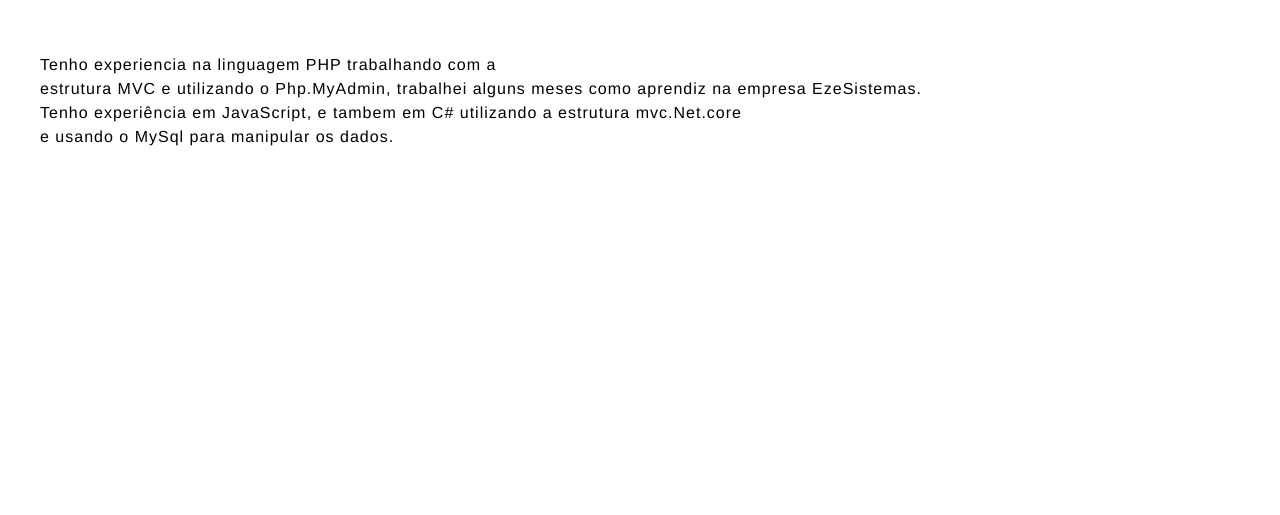
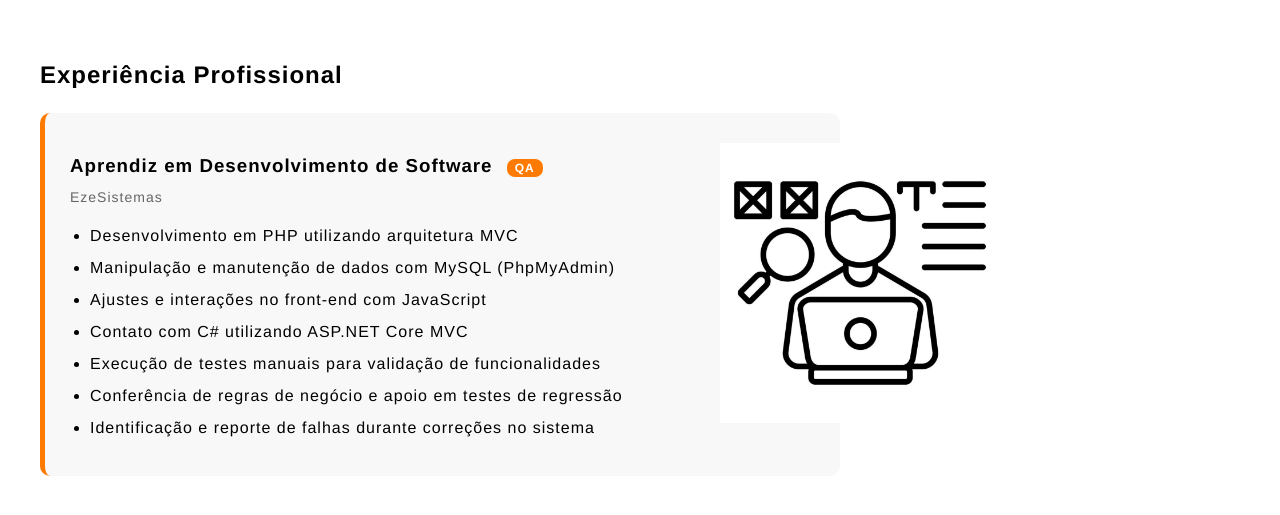
Before and after one commit to MatheusRieper/MeuPortifolio, a plain HTML site: page experiences.html in a window 1280 px wide. Shown: the part 83-598 px from the top of the page. Drawn offline with Linux system fonts and the light colour scheme.

Commit message:
atualização

```diff
--- a/experiences.html
+++ b/experiences.html
@@ -1,16 +1,18 @@
 <!DOCTYPE html>
 <html lang="pt-br">
+
 <head>
     <meta charset="UTF-8">
     <meta name="viewport" content="width=device-width, initial-scale=1.0">
     <link rel="stylesheet" href="style.css">
     <title>Portifólio Matheus</title>
 </head>
+
 <body>
 
-<!-- Aqui fica o menu, em todas as minhas paginas eu vou deixar ela igual-->
+    <!-- Aqui fica o menu, em todas as minhas paginas eu vou deixar ela igual-->
     <header>
-        <p class="logo"><b> <span class="ma" >Math</span>eus /QA</b></p>
+        <p class="logo"><b> <span class="ma">Math</span>eus /QA</b></p>
         <nav class="menu">
             <ul>
                 <li>
@@ -26,16 +28,36 @@
     <!-- acaba aqui  -->
 
     <!-- Minhas Experiencias -->
+
     <main>
-        <p>
-            Tenho experiencia na linguagem PHP trabalhando com a <br>
-            estrutura MVC e utilizando o Php.MyAdmin, trabalhei alguns
-            meses como aprendiz na empresa EzeSistemas. <br>
-            Tenho experiência em JavaScript, e tambem em C# utilizando a estrutura mvc.Net.core <br>
-            e usando o MySql para manipular os dados.
-        <p>
+
+        <section class="experience">
+
+            <h2>Experiência Profissional</h2>
+
+            <div class="experience-card">
+
+                <img class="exp" src="img/experiencia.jpg" alt="matheus">
+
+                <h3>Aprendiz em Desenvolvimento de Software <span class="qa-tag">QA</span></h3>
+
+                <span class="company">EzeSistemas</span>
+
+                <ul>
+                    <li>Desenvolvimento em PHP utilizando arquitetura MVC</li>
+                    <li>Manipulação e manutenção de dados com MySQL (PhpMyAdmin)</li>
+                    <li>Ajustes e interações no front-end com JavaScript</li>
+                    <li>Contato com C# utilizando ASP.NET Core MVC</li>
+                    <li>Execução de testes manuais para validação de funcionalidades</li>
+                    <li>Conferência de regras de negócio e apoio em testes de regressão</li>
+                    <li>Identificação e reporte de falhas durante correções no sistema</li>
+                </ul>
+            </div>
+
+        </section>
+
     </main>
 
+</body>
 
-</body>
 </html>
--- a/style.css
+++ b/style.css
@@ -1,66 +1,88 @@
-body{
+body {
     margin: 0%;
     font-family: 'Franklin Gothic Medium', 'Arial Narrow', Arial, sans-serif;
     height: 100vh;
 }
-.ma{
+
+.ma {
     color: rgb(238, 82, 9);
-    text-shadow: 4px 2px 2px  rgb(7, 7, 7) ;
+    text-shadow: 4px 2px 2px rgb(7, 7, 7);
 }
-.logo{
+
+.logo {
     font-size: 25px;
     position: absolute;
     padding: 2px;
     margin-left: 10%;
     color: rgb(244, 244, 243);
 }
-.menu{
+
+.menu {
     display: inline-block;
     margin-left: 32%;
     padding: 15px;
 }
-.menu ul li{
+
+.menu ul li {
     list-style: none;
 }
+
 .menu a {
     color: white;
     margin-right: 50px;
     text-decoration: none;
 }
-a:hover{
+
+a:hover {
     color: rgb(238, 82, 9);
 }
-header{
-    position: sticky; /* fazendo com que meu menu continue na tela apos rolar para baixo */
-    top:0;
+
+header {
+    position: sticky;
+    /* fazendo com que meu menu continue na tela apos rolar para baixo */
+    top: 0;
 }
-header{
+
+header {
     background-color: rgb(39, 39, 39);
 }
-.foto{
-    width: 380px;
+
+.foto {
+    width: 600px;
     padding: 10px;
     margin-left: 60%;
-    position:absolute;
-    border-radius: 30%;
+    position: absolute;
+    border-radius: 35%;
 }
-.face{
+
+.image {
+    width: 350px;
+    padding: 10px;
+    margin-left: 40%;
+    position: absolute;
+    border-radius: 35%;
+}
+
+.face {
     padding: 80px;
     margin: 40px;
     font-size: 17px;
     line-height: .5;
 }
-main{
+
+main {
     margin: 20px;
     padding: 20px;
     font-size: 16px;
     letter-spacing: 1px;
     line-height: 1.5;
 }
-.palavra{
-    text-shadow: 1px 2px 2px  rgb(238, 82, 1);
+
+.palavra {
+    text-shadow: 1px 2px 2px rgb(238, 82, 1);
 }
-.link{
+
+.link {
     margin-left: 7%;
     font-size: 25px;
     background-color: rgb(39, 39, 39);
@@ -69,14 +91,63 @@ main{
     padding: 15px;
     text-align: center;
 }
-.link a{
+
+.link a {
     text-decoration: none;
     color: rgb(252, 251, 251);
 }
-.link a:hover{
+
+.link a:hover {
     color: rgb(238, 82, 1);
-    text-shadow: 4px 2px 2px  rgb(7, 7, 7) ;
+    text-shadow: 4px 2px 2px rgb(7, 7, 7);
 }
-.span{
+
+.span {
     color: white;
 }
+
+.experience {
+    max-width: 800px;
+}
+
+.experience-card {
+    background: #f8f8f8;
+    padding: 20px 25px;
+    border-radius: 10px;
+    border-left: 5px solid #ff7a00;
+}
+
+.experience-card h3 {
+    margin-bottom: 5px;
+}
+
+.company {
+    font-size: 14px;
+    color: #666;
+}
+
+.experience-card ul {
+    margin-top: 15px;
+    padding-left: 20px;
+}
+
+.experience-card ul li {
+    margin-bottom: 8px;
+    line-height: 1.5;
+}
+
+.exp {
+    width: 280px;
+    padding: 10px;
+    margin-left: 50%;
+    position: absolute;
+}
+
+.qa-tag {
+    background: #ff7a00;
+    color: #fff;
+    font-size: 12px;
+    padding: 2px 8px;
+    border-radius: 8px;
+    margin-left: 8px;
+}
```
Also changed, not shown: about.html (+5 -2 lines), education.html (+35 -11 lines), projects.html (+9 -4 lines), img/carregando.avif (added), img/education.jpg (added), img/experiencia.jpg (added), img/foto1.jpeg (deleted), 1 other file.
